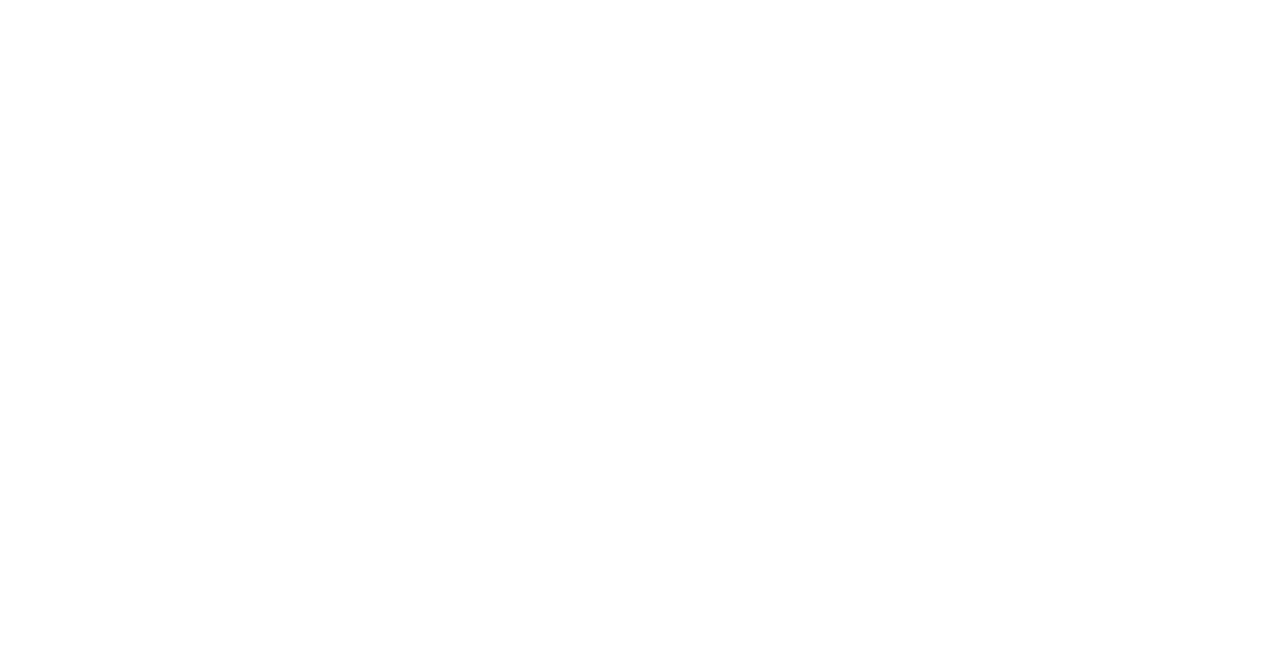
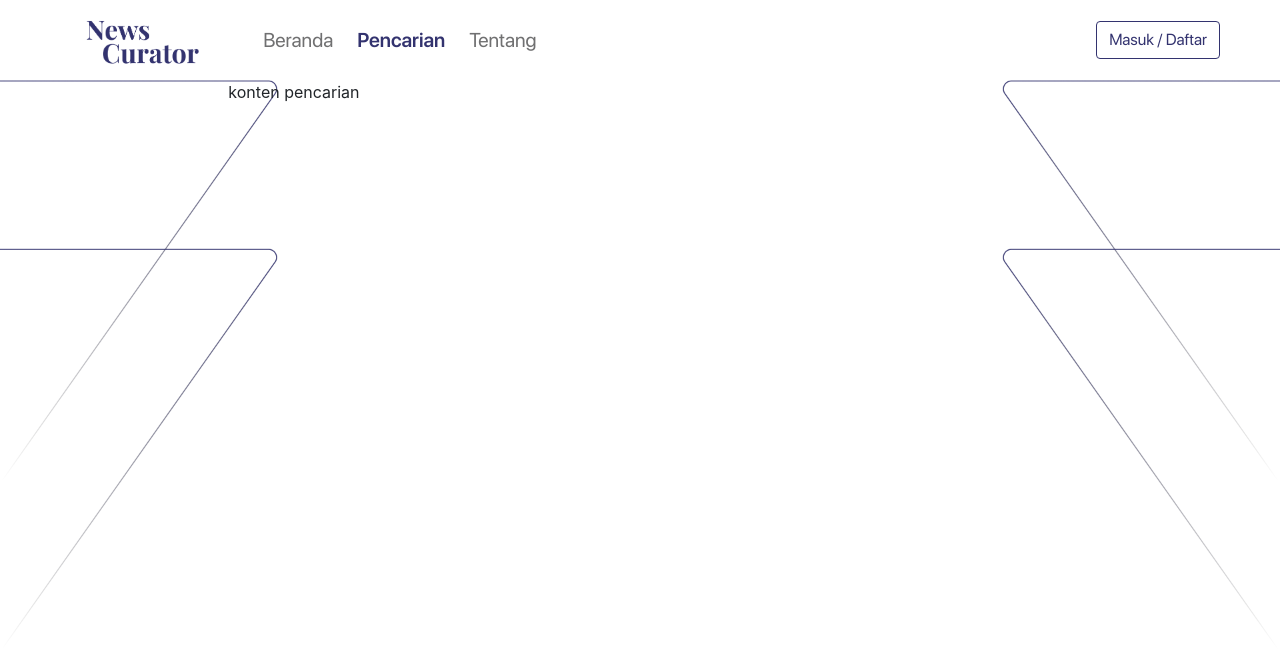
Before and after one commit to johnvees/TA-Berita, a React (Create React App) app: page /pencarian in a window 1280 px wide. Before the commit this address had no page. Shown: the top 664 px of the page. Built offline with nearby package versions, Linux system fonts and the light colour scheme.

Commit message:
configure route and float component for search page

```diff
--- a/src/App.js
+++ b/src/App.js
@@ -4,6 +4,7 @@
 import 'jquery/dist/jquery.min.js';
 import { Routes, Route } from 'react-router-dom';
 import LandingPage from './pages/LandingPage';
+import SearchPage from './pages/SearchPage';
 import AboutPage from './pages/AboutPage';
 import AuthPage from './pages/AuthPage';
 
@@ -12,6 +13,7 @@
     <div className="App">
       <Routes>
         <Route path="/" element={<LandingPage />}></Route>
+        <Route path="/pencarian" element={<SearchPage />}></Route>
         <Route path="/tentang" element={<AboutPage />}></Route>
         <Route path="/auth" element={<AuthPage />}></Route>
       </Routes>
--- /dev/null
+++ b/src/pages/SearchPage.js
@@ -0,0 +1,34 @@
+import React, { Component } from 'react';
+import Header from '../parts/Header';
+import Content from '../parts/Search/Content';
+import VectorLeft from '../assets/images/vectorleft.png';
+import VectorRight from '../assets/images/vectorright.png';
+
+export default class SearchPage extends Component {
+  render() {
+    return (
+      <>
+        <Header {...this.props}></Header>
+        <div className="container-fluid">
+          <div className="row justify-content-center">
+            <div
+              className="col-sm-2 col-md-2 col-lg-2 col-xl-2 d-none d-md-block"
+              style={{ padding: 0 }}
+            >
+              <img className="vector vector-left" src={VectorLeft} alt="" />
+            </div>
+            <div className="col-sm-8 col-md-8 col-lg-8 col-xl-8">
+              <Content></Content>
+            </div>
+            <div
+              className="col-sm-2 col-md-2 col-lg-2 col-xl-2 d-none d-md-block"
+              style={{ padding: 0 }}
+            >
+              <img className="vector vector-right" src={VectorRight} alt="" />
+            </div>
+          </div>
+        </div>
+      </>
+    );
+  }
+}
--- /dev/null
+++ b/src/parts/Search/Content.js
@@ -0,0 +1,9 @@
+import React from 'react'
+
+export default function Content() {
+  return (
+    <div>
+      konten pencarian
+    </div>
+  )
+}
```
